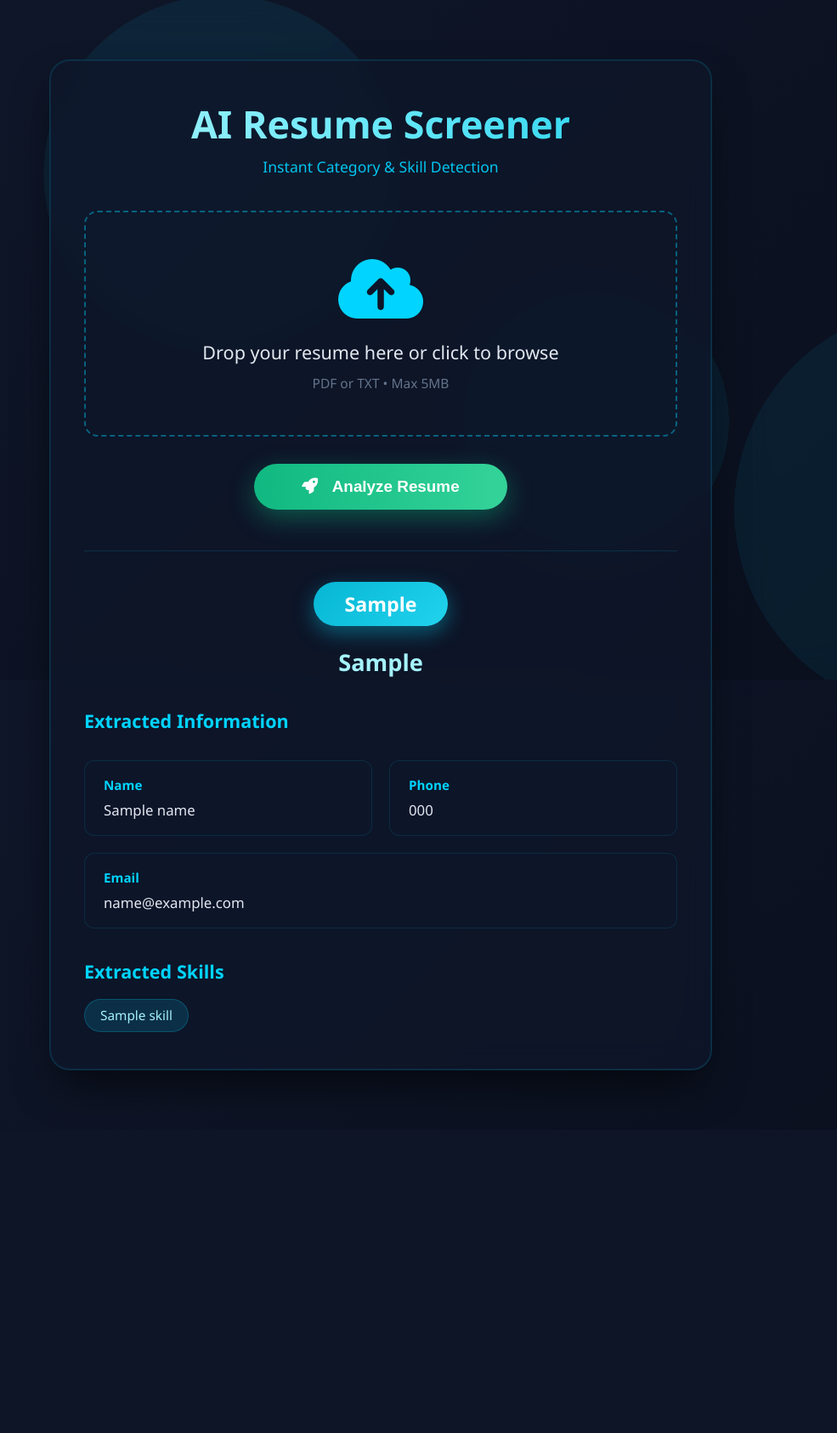
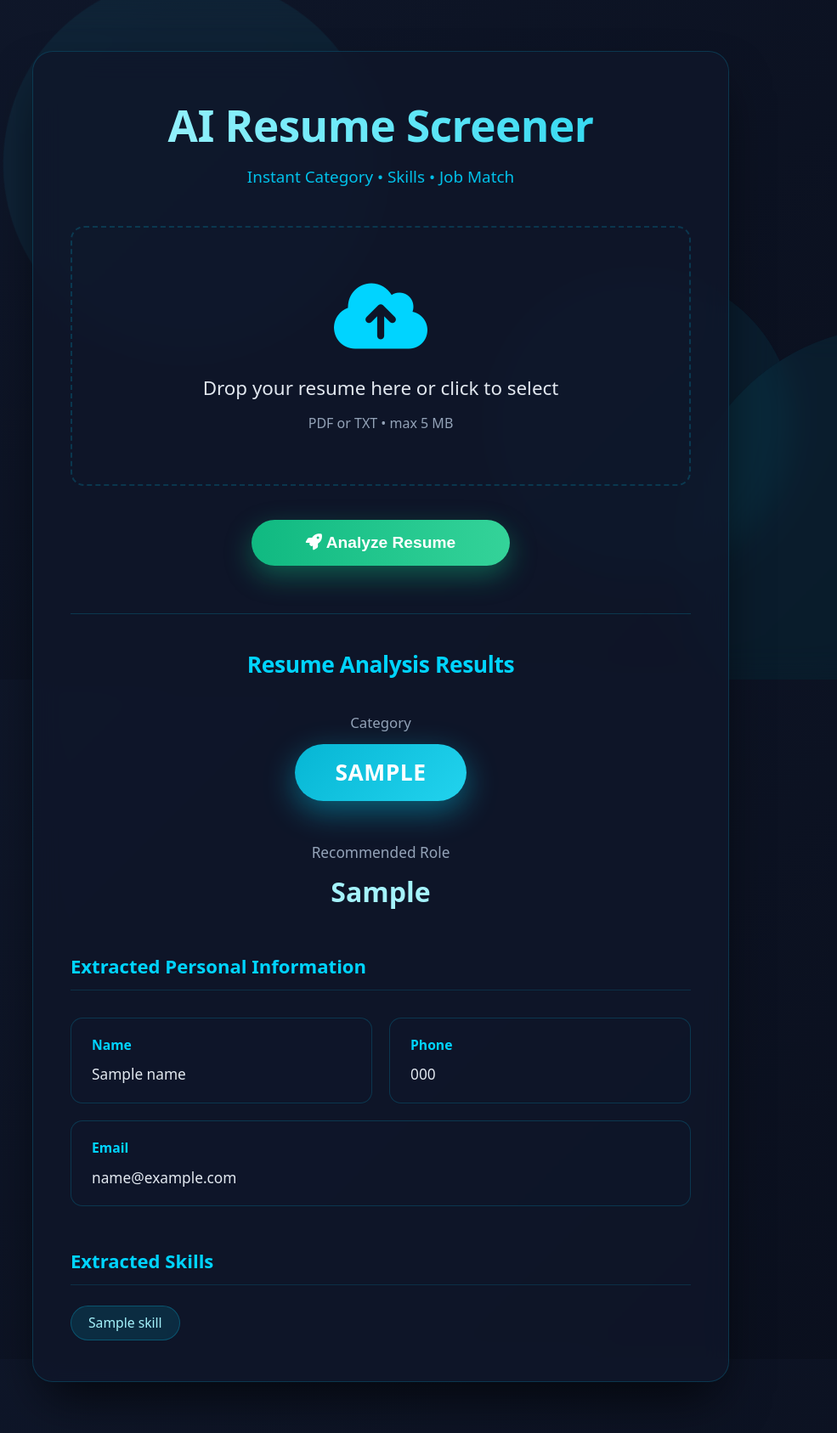
Before and after one commit to samikhan1239/resume-parsing, a Flask app: template templates/resume.html in a window 1280 px wide. Shown: the whole page at 85% size, without its empty margins (192-1177 px from the left). Before the commit the page ends 1289 px from the top, so only its background shows below. Run offline with Flask 3, Linux system fonts and the light colour scheme; the template is opened without the code that fills it: most values are stand-ins (such as "Sample title", 1, 10 or a date in 2020); parts of the project's set-up code (start-up, migrations or seed data) failed here and were passed over.

Commit message:
ui chages

```diff
--- a/templates/resume.html
+++ b/templates/resume.html
@@ -7,209 +7,473 @@
     <link rel="stylesheet" href="https://cdnjs.cloudflare.com/ajax/libs/font-awesome/6.5.0/css/all.min.css"/>
     <style>
         :root {
-            --primary: #00d4ff;
+            --primary:      #00d4ff;
             --primary-dark: #00a0cc;
-            --dark: #0f172a;
-            --darker: #0a0f1d;
-            --light: #e2e8f0;
-            --gray: #64748b;
-            --success: #10b981;
-            --card-bg: rgba(15, 23, 42, 0.78);
+            --dark:         #0f172a;
+            --darker:       #0a0f1d;
+            --light:        #e2e8f0;
+            --gray:         #94a3b8;
+            --success:      #10b981;
+            --card-bg:      rgba(15, 23, 42, 0.82);
+            --border:       rgba(0, 212, 255, 0.18);
         }
 
-        * { margin:0; padding:0; box-sizing:border-box; }
+        * {
+            margin: 0;
+            padding: 0;
+            box-sizing: border-box;
+        }
 
         body {
-            font-family: 'Segoe UI', system-ui, sans-serif;
+            font-family: system-ui, 'Segoe UI', sans-serif;
             background: linear-gradient(135deg, #0f172a 0%, #0a0f1d 100%);
             color: var(--light);
             min-height: 100vh;
             background-attachment: fixed;
+            line-height: 1.5;
         }
 
-        .background-shapes { position:fixed; inset:0; z-index:0; pointer-events:none; overflow:hidden; }
-        .shape {
-            position:absolute; border-radius:50%; background:rgba(0,212,255,0.07);
-            backdrop-filter:blur(20px); animation:float 28s infinite ease-in-out;
-        }
-        .shape:nth-child(1) { width:420px; height:420px; top:8%; left:12%; }
-        .shape:nth-child(2) { width:320px; height:320px; bottom:18%; right:18%; animation-delay:9s; }
-        .shape:nth-child(3) { width:480px; height:480px; top:45%; right:-20%; animation-delay:16s; }
-        @keyframes float {
-            0%,100% { transform:translate(0,0) rotate(0deg); }
-            25% { transform:translate(90px,-70px) rotate(12deg); }
-            50% { transform:translate(-50px,110px) rotate(-8deg); }
-            75% { transform:translate(70px,50px) rotate(4deg); }
+        .background-shapes {
+            position: fixed;
+            inset: 0;
+            z-index: 0;
+            pointer-events: none;
+            overflow: hidden;
         }
 
-        .container { position:relative; max-width:820px; margin:50px auto; padding:20px; z-index:1; }
+        .shape {
+            position: absolute;
+            border-radius: 50%;
+            background: rgba(0,212,255,0.06);
+            backdrop-filter: blur(20px);
+            animation: float 32s infinite ease-in-out;
+        }
+
+        .shape:nth-child(1) { width: 440px; height: 440px; top: 6%; left: 8%; }
+        .shape:nth-child(2) { width: 360px; height: 360px; bottom: 15%; right: 12%; animation-delay: 8s; }
+        .shape:nth-child(3) { width: 520px; height: 520px; top: 48%; right: -18%; animation-delay: 17s; }
+
+        @keyframes float {
+            0%, 100%   { transform: translate(0,0) rotate(0deg); }
+            25%        { transform: translate(100px, -80px) rotate(10deg); }
+            50%        { transform: translate(-60px, 120px) rotate(-10deg); }
+            75%        { transform: translate(80px, 60px) rotate(6deg); }
+        }
+
+        .container {
+            position: relative;
+            max-width: 860px;
+            margin: 60px auto;
+            padding: 0 20px;
+            z-index: 1;
+        }
 
         .card {
-            background:var(--card-bg); backdrop-filter:blur(16px);
-            border-radius:24px; border:1px solid rgba(0,212,255,0.16);
-            box-shadow:0 25px 50px -12px rgba(0,0,0,0.65), inset 0 0 0 1px rgba(0,212,255,0.1);
-            padding:44px 40px; transition:all 0.5s ease;
+            background: var(--card-bg);
+            backdrop-filter: blur(16px);
+            border-radius: 24px;
+            border: 1px solid var(--border);
+            box-shadow: 0 30px 60px -15px rgba(0,0,0,0.7);
+            padding: 48px 44px;
+            transition: transform 0.4s ease, box-shadow 0.4s ease;
         }
-        .card:hover { transform:translateY(-10px); }
+
+        .card:hover {
+            transform: translateY(-8px);
+            box-shadow: 0 40px 80px -20px rgba(0,0,0,0.75);
+        }
 
         h1 {
-            font-size:clamp(2.1rem,5.5vw,2.8rem); font-weight:800;
-            background:linear-gradient(90deg,#a5f3fc,#67e8f9,#22d3ee);
-            -webkit-background-clip:text; background-clip:text; color:transparent;
-            text-align:center; margin-bottom:8px;
+            font-size: clamp(2.4rem, 6vw, 3.2rem);
+            font-weight: 800;
+            background: linear-gradient(90deg, #a5f3fc, #67e8f9, #22d3ee);
+            -webkit-background-clip: text;
+            background-clip: text;
+            color: transparent;
+            text-align: center;
+            margin-bottom: 8px;
+            letter-spacing: -0.5px;
         }
-        .subtitle { color:var(--primary); font-size:1.1rem; text-align:center; opacity:0.92; margin-bottom:40px; }
+
+        .subtitle {
+            color: var(--primary);
+            font-size: 1.18rem;
+            text-align: center;
+            opacity: 0.9;
+            margin-bottom: 44px;
+        }
 
         .upload-area {
-            border:2px dashed rgba(0,212,255,0.4); border-radius:16px;
-            padding:50px 30px; text-align:center; transition:all 0.35s ease;
-            cursor:pointer; margin:32px 0; min-height:220px;
-            display:flex; flex-direction:column; justify-content:center; align-items:center;
+            border: 2px dashed var(--border);
+            border-radius: 16px;
+            padding: 60px 32px;
+            text-align: center;
+            transition: all 0.35s ease;
+            cursor: pointer;
+            margin: 36px 0;
+            min-height: 240px;
+            display: flex;
+            flex-direction: column;
+            justify-content: center;
+            align-items: center;
         }
-        .upload-area:hover, .upload-area.active, .upload-area.dragover {
-            border-color:var(--primary); background:rgba(0,212,255,0.06);
-            box-shadow:0 0 30px rgba(0,212,255,0.18);
+
+        .upload-area:hover,
+        .upload-area.active,
+        .upload-area.dragover {
+            border-color: var(--primary);
+            background: rgba(0,212,255,0.05);
+            box-shadow: 0 0 40px rgba(0,212,255,0.2);
         }
-        .upload-area i { font-size:5rem; color:var(--primary); margin-bottom:20px; transition:all 0.5s; }
-        .upload-area:hover i, .upload-area.active i, .upload-area.dragover i {
-            transform:translateY(-12px) scale(1.1);
+
+        .upload-area i {
+            font-size: 5.5rem;
+            color: var(--primary);
+            margin-bottom: 24px;
+            transition: all 0.4s ease;
         }
-        .upload-text { font-size:1.35rem; font-weight:500; color:#e2e8f0; margin-bottom:10px; max-width:90%; line-height:1.4; }
-        .upload-hint { color:var(--gray); font-size:0.97rem; }
 
-        input[type="file"] { display:none; }
+        .upload-area:hover i,
+        .upload-area.active i,
+        .upload-area.dragover i {
+            transform: translateY(-14px) scale(1.12);
+        }
+
+        .upload-text {
+            font-size: 1.4rem;
+            font-weight: 500;
+            margin-bottom: 12px;
+            max-width: 92%;
+        }
+
+        .upload-hint {
+            color: var(--gray);
+            font-size: 1rem;
+        }
+
+        input[type="file"] { display: none; }
 
         .btn {
-            background:linear-gradient(90deg,#10b981,#34d399); color:white; border:none;
-            padding:16px 56px; font-size:1.18rem; font-weight:600; border-radius:50px;
-            cursor:pointer; margin:32px auto 0; display:block; transition:all 0.4s;
-            box-shadow:0 10px 30px rgba(16,185,129,0.4); position:relative; overflow:hidden;
+            background: linear-gradient(90deg, #10b981, #34d399);
+            color: white;
+            border: none;
+            padding: 16px 64px;
+            font-size: 1.2rem;
+            font-weight: 600;
+            border-radius: 50px;
+            cursor: pointer;
+            margin: 40px auto 0;
+            display: block;
+            transition: all 0.4s ease;
+            box-shadow: 0 12px 32px rgba(16,185,129,0.42);
+            position: relative;
+            overflow: hidden;
         }
-        .btn:hover { transform:translateY(-5px); box-shadow:0 20px 45px rgba(16,185,129,0.55); }
-        .btn:disabled { background:#4b5563; cursor:not-allowed; box-shadow:none; transform:none; }
+
+        .btn:hover {
+            transform: translateY(-4px);
+            box-shadow: 0 24px 48px rgba(16,185,129,0.55);
+        }
+
+        .btn:disabled {
+            background: #4b5563;
+            cursor: not-allowed;
+            box-shadow: none;
+            transform: none;
+        }
 
         .btn::before {
-            content:''; position:absolute; top:0; left:-120%; width:120%; height:100%;
-            background:linear-gradient(90deg,transparent,rgba(255,255,255,0.35),transparent);
-            transition:left 0.7s;
+            content: '';
+            position: absolute;
+            top: 0; left: -120%;
+            width: 120%; height: 100%;
+            background: linear-gradient(90deg, transparent, rgba(255,255,255,0.3), transparent);
+            transition: left 0.75s;
         }
-        .btn:hover::before { left:120%; }
 
-        /* Loading */
+        .btn:hover::before { left: 120%; }
+
         .loading-overlay {
-            position:absolute; inset:0; background:rgba(10,15,29,0.85);
-            display:none; flex-direction:column; align-items:center; justify-content:center;
-            z-index:10; border-radius:24px; backdrop-filter:blur(4px);
+            position: absolute;
+            inset: 0;
+            background: rgba(10,15,29,0.88);
+            display: none;
+            flex-direction: column;
+            align-items: center;
+            justify-content: center;
+            z-index: 10;
+            border-radius: 24px;
+            backdrop-filter: blur(6px);
         }
+
         .spinner {
-            width:80px; height:80px; border:6px solid rgba(0,212,255,0.2);
-            border-top:6px solid var(--primary); border-radius:50%;
-            animation:spin 1.1s linear infinite;
+            width: 84px; height: 84px;
+            border: 6px solid rgba(0,212,255,0.18);
+            border-top: 6px solid var(--primary);
+            border-radius: 50%;
+            animation: spin 1.1s linear infinite;
         }
-        .loading-text { margin-top:24px; color:var(--primary); font-size:1.2rem; font-weight:500; }
-        @keyframes spin { to { transform:rotate(360deg); } }
 
-        .result-section { margin-top:48px; padding-top:36px; border-top:1px solid rgba(0,212,255,0.14);
-            opacity:0; transform:translateY(25px); transition:all 0.8s ease-out; }
-        .result-section.visible { opacity:1; transform:translateY(0); }
+        .loading-text {
+            margin-top: 28px;
+            color: var(--primary);
+            font-size: 1.25rem;
+            font-weight: 500;
+        }
+
+        @keyframes spin { to { transform: rotate(360deg); } }
+
+        .result-section {
+            margin-top: 56px;
+            padding-top: 40px;
+            border-top: 1px solid var(--border);
+            opacity: 0;
+            transform: translateY(30px);
+            transition: all 0.9s ease-out;
+        }
+
+        .result-section.visible {
+            opacity: 1;
+            transform: translateY(0);
+        }
+
+        .results-title {
+            text-align: center;
+            font-size: 1.65rem;
+            font-weight: 700;
+            color: var(--primary);
+            margin: 0 0 36px;
+            letter-spacing: -0.4px;
+        }
+
+        .results-title i {
+            margin-right: 12px;
+            font-size: 1.4rem;
+            opacity: 0.9;
+        }
+
+        .category-container {
+            text-align: center;
+            margin-bottom: 48px;
+        }
+
+        .category-label {
+            color: var(--gray);
+            font-size: 1.05rem;
+            font-weight: 500;
+            margin-bottom: 12px;
+            display: block;
+        }
 
         .category-badge {
-            display:inline-block; background:linear-gradient(135deg,#06b6d4,#22d3ee);
-            padding:10px 36px; border-radius:50px; font-size:1.45rem; font-weight:700;
-            color:white; box-shadow:0 8px 25px rgba(6,182,212,0.45);
+            display: inline-block;
+            min-width: 180px;
+            background: linear-gradient(135deg, #06b6d4, #22d3ee);
+            padding: 14px 48px;
+            border-radius: 50px;
+            font-size: 1.65rem;
+            font-weight: 800;
+            color: white;
+            box-shadow: 0 12px 36px rgba(6, 182, 212, 0.48);
+            letter-spacing: 0.5px;
         }
 
-        .info-grid { display:grid; grid-template-columns:repeat(auto-fit,minmax(240px,1fr)); gap:20px; margin:32px 0; }
-        .info-item { background:rgba(15,23,42,0.5); padding:18px 22px; border-radius:12px; border:1px solid rgba(0,212,255,0.12); }
-        .info-label { color:var(--primary); font-weight:600; margin-bottom:8px; display:block; font-size:0.95rem; }
-        .info-value { font-size:1.05rem; word-break:break-all; }
+        .job-container {
+            text-align: center;
+            margin-bottom: 52px;
+        }
 
-        h4 { color:var(--primary); font-size:1.35rem; margin:36px 0 18px; }
+        .job-label {
+            color: var(--gray);
+            font-size: 1.08rem;
+            font-weight: 500;
+            margin-bottom: 14px;
+        }
 
-        .skills-list { display:flex; flex-wrap:wrap; gap:12px; margin-top:12px; }
+        .recommended-job-title {
+            color: #a5f3fc;
+            font-size: 2rem;
+            font-weight: 700;
+            line-height: 1.2;
+        }
+
+        .section-heading {
+            color: var(--primary);
+            font-size: 1.38rem;
+            font-weight: 600;
+            margin: 48px 0 24px;
+            padding-bottom: 10px;
+            border-bottom: 1px solid rgba(0,212,255,0.14);
+        }
+
+        .info-grid {
+            display: grid;
+            grid-template-columns: repeat(auto-fit, minmax(260px, 1fr));
+            gap: 20px;
+            margin: 32px 0;
+        }
+
+        .info-item {
+            background: rgba(15,23,42,0.55);
+            padding: 20px 24px;
+            border-radius: 14px;
+            border: 1px solid var(--border);
+        }
+
+        .info-label {
+            color: var(--primary);
+            font-weight: 600;
+            margin-bottom: 10px;
+            display: block;
+            font-size: 0.98rem;
+        }
+
+        .info-value {
+            font-size: 1.08rem;
+            word-break: break-word;
+            color: var(--light);
+        }
+
+        .skills-list {
+            display: flex;
+            flex-wrap: wrap;
+            gap: 12px;
+            margin-top: 16px;
+        }
+
         .skill-tag {
-            background:rgba(0,212,255,0.14); color:#a5f3fc; padding:8px 18px;
-            border-radius:999px; font-size:0.96rem; border:1px solid rgba(0,212,255,0.22);
-            transition:all 0.3s;
+            background: rgba(0,212,255,0.12);
+            color: #a5f3fc;
+            padding: 8px 20px;
+            border-radius: 999px;
+            font-size: 0.98rem;
+            border: 1px solid rgba(0,212,255,0.24);
+            transition: all 0.3s ease;
         }
-        .skill-tag:hover { background:rgba(0,212,255,0.28); transform:translateY(-3px); }
 
-        @media (max-width:640px) {
-            .card { padding:32px 24px; }
-            .upload-area { padding:40px 20px; min-height:180px; }
-            .upload-area i { font-size:4rem; }
-            .upload-text { font-size:1.15rem; }
+        .skill-tag:hover {
+            background: rgba(0,212,255,0.26);
+            transform: translateY(-2px);
+        }
+
+        .no-data {
+            color: var(--gray);
+            font-style: italic;
+            margin-top: 12px;
+            font-size: 1.05rem;
+        }
+
+        .error-message {
+            text-align: center;
+            color: #f87171;
+            margin: 28px 0;
+            font-size: 1.08rem;
+        }
+
+        @media (max-width: 640px) {
+            .card                { padding: 36px 28px; }
+            .upload-area         { padding: 48px 24px; min-height: 200px; }
+            .upload-area i       { font-size: 4.5rem; }
+            .upload-text         { font-size: 1.25rem; }
+            .btn                 { padding: 14px 52px; font-size: 1.12rem; }
+            h1                   { font-size: 2.4rem; }
+            .category-badge      { font-size: 1.45rem; padding: 12px 38px; }
+            .recommended-job-title { font-size: 1.75rem; }
+            .results-title       { font-size: 1.45rem; }
         }
     </style>
 </head>
 <body>
 
 <div class="background-shapes">
-    <div class="shape"></div><div class="shape"></div><div class="shape"></div>
+    <div class="shape"></div>
+    <div class="shape"></div>
+    <div class="shape"></div>
 </div>
 
 <div class="container">
     <div class="card">
         <h1>AI Resume Screener</h1>
-        <div class="subtitle">Instant Category & Skill Detection</div>
+        <div class="subtitle">Instant Category • Skills • Job Match</div>
 
         <form action="/pred" method="post" enctype="multipart/form-data" id="uploadForm">
-            <!-- The label is now only visual — click handling moved to JS -->
             <div class="upload-area" id="dropZone">
                 <i class="fas fa-cloud-upload-alt"></i>
-                <div class="upload-text" id="uploadMessage">Drop your resume here or click to browse</div>
-                <div class="upload-hint">PDF or TXT • Max 5MB</div>
+                <div class="upload-text" id="uploadMessage">Drop your resume here or click to select</div>
+                <div class="upload-hint">PDF or TXT • max 5 MB</div>
             </div>
 
             <input type="file" name="resume" id="resume" accept=".pdf,.txt" required>
 
             <div class="loading-overlay" id="loadingOverlay">
                 <div class="spinner"></div>
-                <div class="loading-text">Analyzing your resume...</div>
+                <div class="loading-text">Analyzing resume…</div>
             </div>
 
             <button type="submit" class="btn" id="submitBtn">
-                <i class="fas fa-rocket" style="margin-right:12px;"></i>
-                Analyze Resume
+                <i class="fas fa-rocket"></i> Analyze Resume
             </button>
         </form>
 
         {% if message %}
-            <p style="text-align:center; color:#f87171; margin:24px 0; font-size:1.05rem;">{{ message }}</p>
+            <p class="error-message">{{ message }}</p>
         {% endif %}
 
         {% if predicted_category %}
         <div class="result-section visible">
-            <div style="text-align:center; margin-bottom:24px;">
-                <div class="category-badge">{{ predicted_category }}</div>
+
+            <h3 class="results-title">
+                 Resume Analysis Results
+            </h3>
+
+            <div class="category-container">
+                <div class="category-label">Category</div>
+                <div class="category-badge">
+                    {{ predicted_category | upper }}
+                </div>
             </div>
 
-            <h3 style="text-align:center; color:#a5f3fc; font-size:1.7rem; margin:0 0 32px;">
-                {{ recommended_job }}
-            </h3>
-
-            <h4>Extracted Information</h4>
-            <div class="info-grid">
-                <div class="info-item"><span class="info-label">Name</span><div class="info-value">{{ name or '—' }}</div></div>
-                <div class="info-item"><span class="info-label">Phone</span><div class="info-value">{{ phone or '—' }}</div></div>
-                <div class="info-item" style="grid-column:1/-1;"><span class="info-label">Email</span><div class="info-value">{{ email or '—' }}</div></div>
+            <div class="job-container">
+                <div class="job-label">Recommended Role</div>
+                <h4 class="recommended-job-title">
+                    {{ recommended_job or "Not determined" }}
+                </h4>
             </div>
 
-            <h4>Extracted Skills</h4>
+            <h5 class="section-heading">Extracted Personal Information</h5>
+            <div class="info-grid">
+                <div class="info-item">
+                    <span class="info-label">Name</span>
+                    <div class="info-value">{{ name or '—' }}</div>
+                </div>
+                <div class="info-item">
+                    <span class="info-label">Phone</span>
+                    <div class="info-value">{{ phone or '—' }}</div>
+                </div>
+                <div class="info-item" style="grid-column: 1 / -1;">
+                    <span class="info-label">Email</span>
+                    <div class="info-value">{{ email or '—' }}</div>
+                </div>
+            </div>
+
+            <h5 class="section-heading">Extracted Skills</h5>
             <div class="skills-list">
-                {% if extracted_skills %}
-                    {% for skill in extracted_skills %}<span class="skill-tag">{{ skill }}</span>{% endfor %}
+                {% if extracted_skills and extracted_skills|length > 0 %}
+                    {% for skill in extracted_skills %}
+                        <span class="skill-tag">{{ skill }}</span>
+                    {% endfor %}
                 {% else %}
-                    <p style="color:#94a3b8; font-style:italic;">No skills extracted.</p>
+                    <p class="no-data">No skills extracted.</p>
                 {% endif %}
             </div>
+
         </div>
         {% endif %}
+
     </div>
 </div>
 
 <script>
-// ── Elements ─────────────────────────────────────────
 const dropZone     = document.getElementById('dropZone');
 const fileInput    = document.getElementById('resume');
 const uploadMsg    = document.getElementById('uploadMessage');
@@ -217,39 +481,36 @@ const submitBtn    = document.getElementById('submitBtn');
 const loading      = document.getElementById('loadingOverlay');
 const form         = document.getElementById('uploadForm');
 
-// ── File selection handlers ──────────────────────────
 function showFileName(name) {
     uploadMsg.textContent = `Selected: ${name}`;
     uploadMsg.style.color = '#67e8f9';
     dropZone.classList.add('active');
 }
 
-dropZone.addEventListener('click', (e) => {
-    // Prevent any double trigger from bubbling
+dropZone.addEventListener('click', e => {
     e.stopPropagation();
     fileInput.click();
 });
 
 fileInput.addEventListener('change', () => {
-    if (fileInput.files && fileInput.files.length > 0) {
+    if (fileInput.files?.length) {
         showFileName(fileInput.files[0].name);
     }
 });
 
-// ── Drag & drop ──────────────────────────────────────
-['dragenter', 'dragover'].forEach(eventName => {
-    dropZone.addEventListener(eventName, e => {
+['dragenter','dragover'].forEach(ev =>
+    dropZone.addEventListener(ev, e => {
         e.preventDefault();
         dropZone.classList.add('dragover');
-    });
-});
+    })
+);
 
-['dragleave', 'drop'].forEach(eventName => {
-    dropZone.addEventListener(eventName, e => {
+['dragleave','drop'].forEach(ev =>
+    dropZone.addEventListener(ev, e => {
         e.preventDefault();
         dropZone.classList.remove('dragover');
-    });
-});
+    })
+);
 
 dropZone.addEventListener('drop', e => {
     if (e.dataTransfer?.files?.length) {
@@ -258,13 +519,12 @@ dropZone.addEventListener('drop', e => {
     }
 });
 
-// ── Submit + loading ─────────────────────────────────
 form.addEventListener('submit', () => {
     setTimeout(() => {
         loading.style.display = 'flex';
         submitBtn.disabled = true;
-        submitBtn.innerHTML = '<i class="fas fa-spinner fa-spin" style="margin-right:12px;"></i> Analyzing...';
-    }, 60);
+        submitBtn.innerHTML = '<i class="fas fa-spinner fa-spin"></i> Analyzing…';
+    }, 80);
 });
 </script>
 
```
